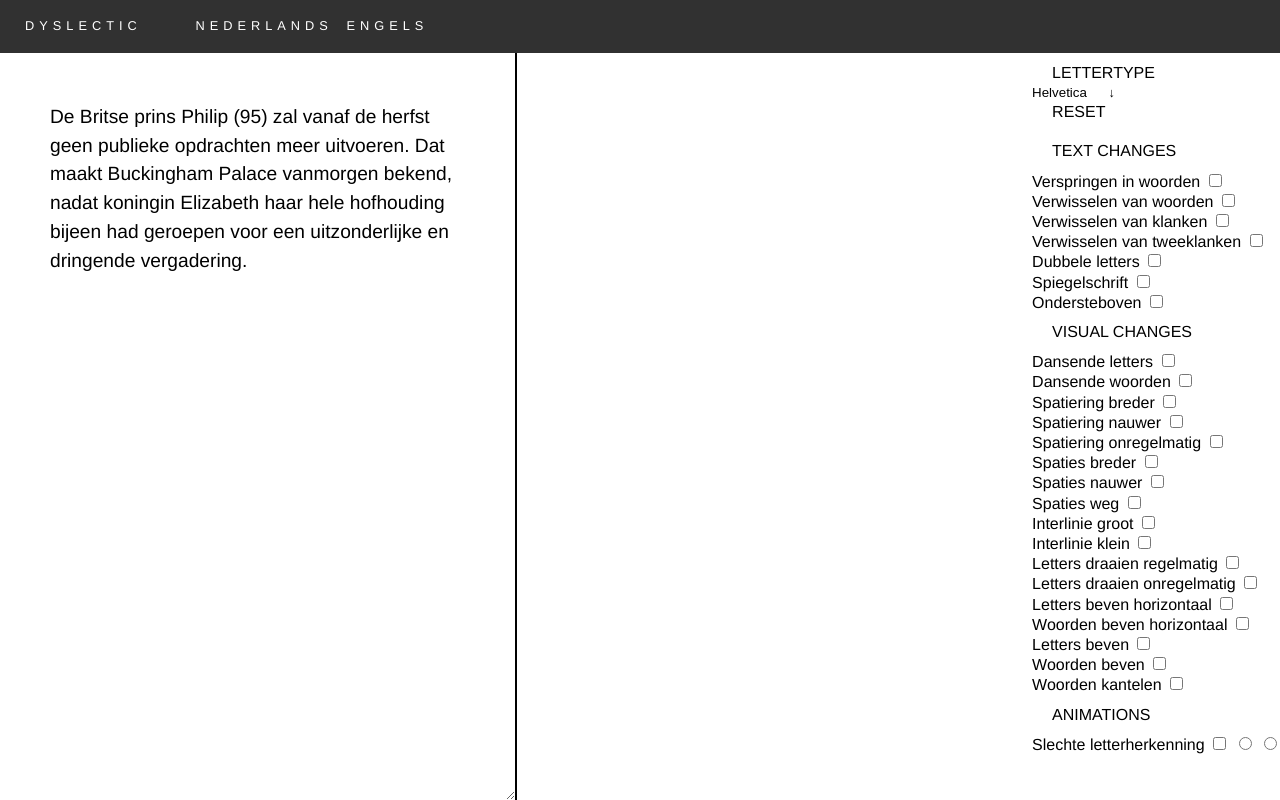
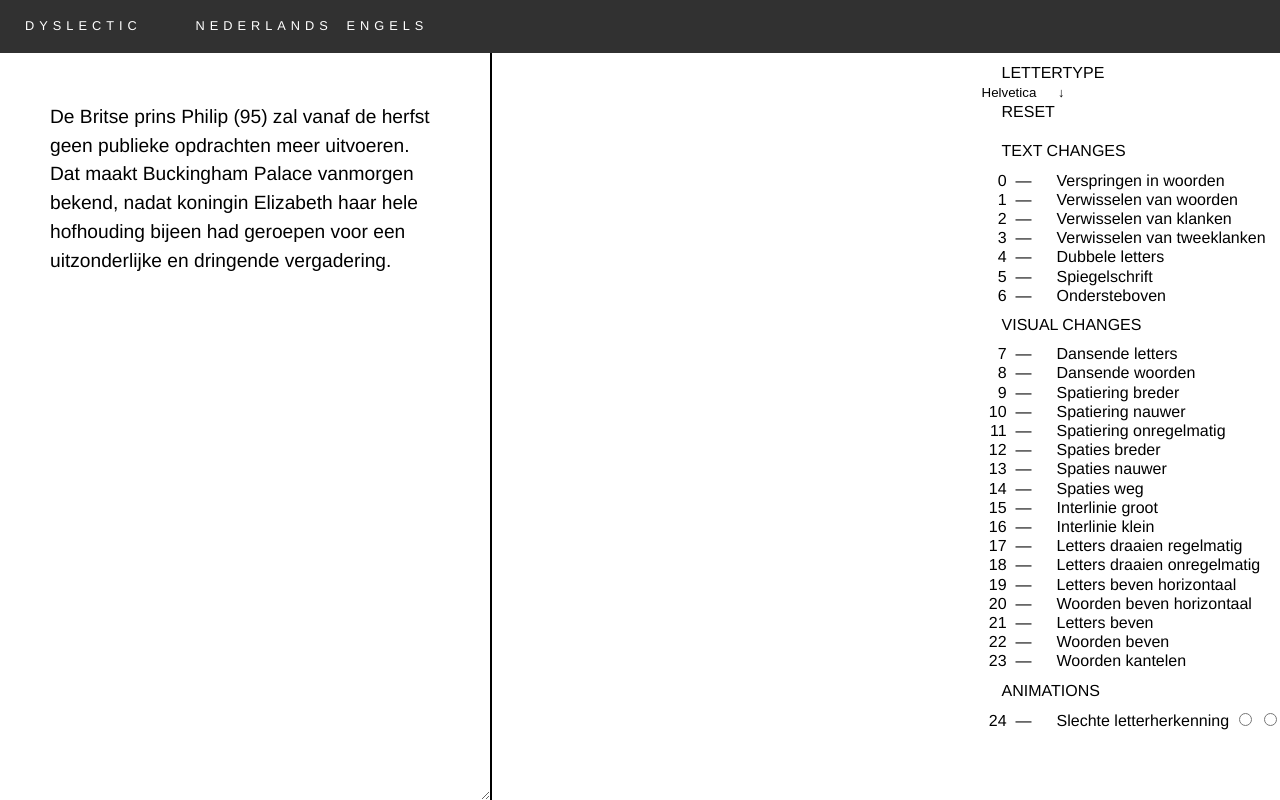
Before and after one commit to ChristopheVandePoel/dyslexia-sofie, a plain HTML site: page index2.html in a window 1280 px wide. Drawn offline with nearby package versions, Linux system fonts and the light colour scheme.

Commit message:
chore: selectors style looks better

```diff
--- a/script.js
+++ b/script.js
@@ -6,6 +6,15 @@ function toggleSlider(element) {
 function clickedCheckbox(element) {
   toggleSlider(element);
 }
+
+// this function places the correct indice in front of each label in the menu
+function setCountingLabels() {
+    $('label').each(function (i, element) {
+        console.log(element.innerHTML);
+        $(element).prepend("<span class='indice-span'>" + i + "&nbsp; &mdash;" + "</span>");
+    })
+}
+
 // some helpers
 String.prototype.replaceAllWith = function (swapper) {
     var outPutText = this;
@@ -475,4 +484,6 @@ $(document).ready(function() {
       body = $(".inAndOutputWrapper");
       body.css("font-family", font);
     });
+
+    setCountingLabels();
 })
--- a/styles2.css
+++ b/styles2.css
@@ -124,6 +124,16 @@ h2.font-title {
   display: none;
 }
 
+.hidden-checkbox {
+  display: none;
+}
+
+.indice-span {
+  width: 50px;
+  display: inline-block;
+  text-align: right;
+  margin-right: 25px;
+}
 
 /* TEXT-FIELDS */
 
```
